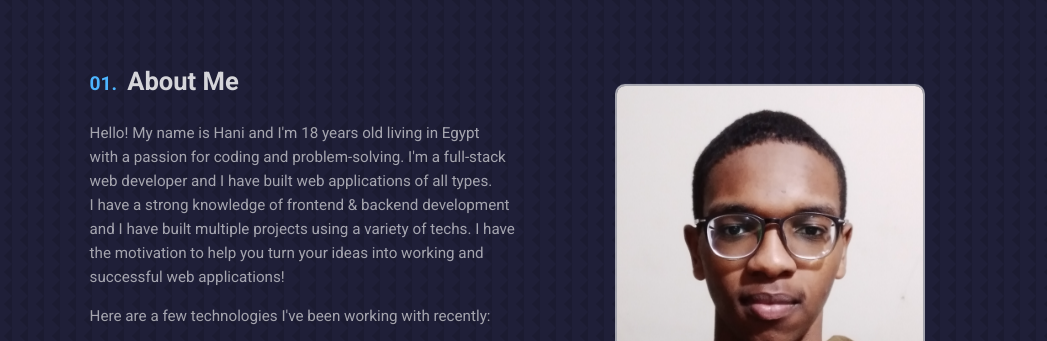
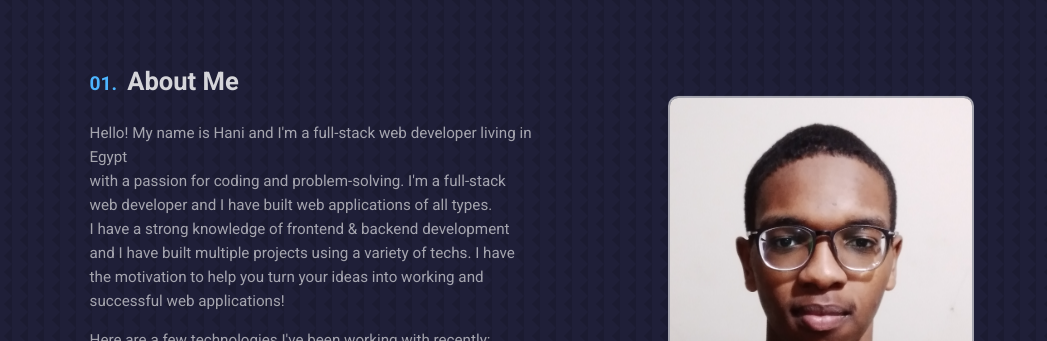
Before and after one commit to hani2005/My-Portfolio, a plain HTML site: page index.html in a window 1280 px wide. Shown: the part 840-1181 px from the top of the page, without its empty margins (108-1155 px from the left). Drawn offline with nearby package versions, Linux system fonts and the light colour scheme.

Commit message:
Update index.html

```diff
--- a/index.html
+++ b/index.html
@@ -73,7 +73,7 @@
         <div class="about-text">
           <h3><b>01.</b>About Me</h3>
           <p>
-            Hello! My name is Hani and I'm 18 years old living in Egypt<br />
+            Hello! My name is Hani and I'm a full-stack web developer living in Egypt<br />
             with a passion for coding and problem-solving. I'm a full-stack<br />
             web developer and I have built web applications of all types.<br />
             I have a strong knowledge of frontend & backend development<br />
```
